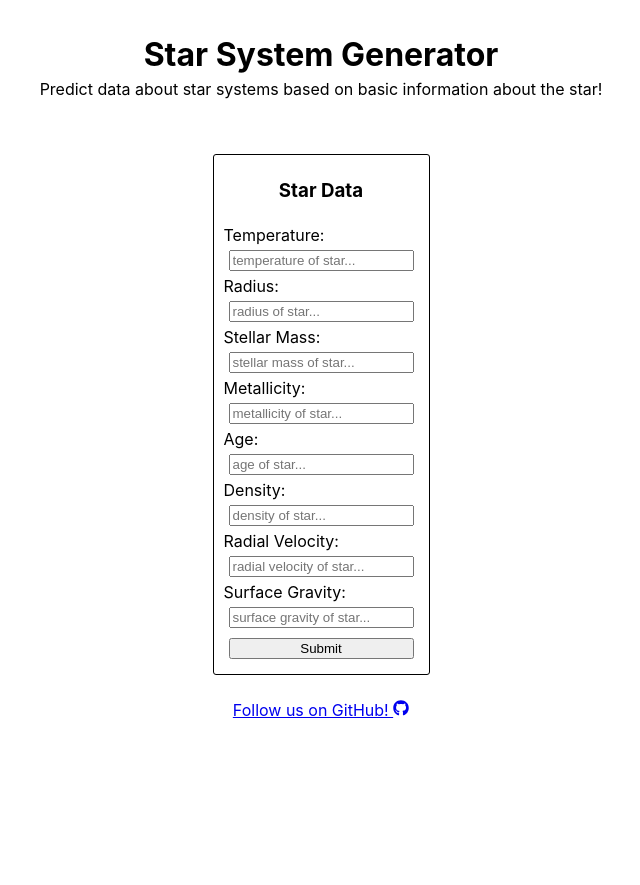
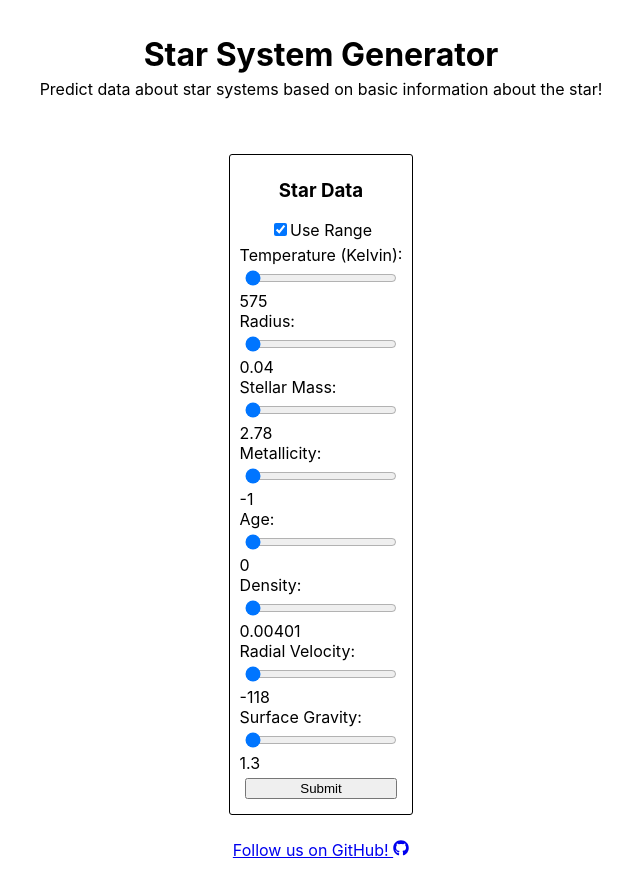
Before and after one commit to leiDnedyA/interactive-exoplanet-predictor, a React (Create React App) app in the folder client/: page / in a window 1280 px wide. Shown: the whole page, without its empty margins (319-959 px from the left). Before the commit the page ends 800 px from the top, so only its background shows below. Built offline with nearby package versions, Linux system fonts and the light colour scheme.

Commit message:
Added option to use range input instead of text

```diff
--- /dev/null
+++ b/client/src/elements/RangeForm.js
@@ -0,0 +1,114 @@
+import React, { useState } from "react";
+
+/**
+ *
+ * Shape of inputFields:
+ * [
+ *      {
+ *          'label': string,
+ *          'name': string,
+ *          'min': number,
+ *          'max': number,
+ *      }
+ * ]
+ *
+ */
+// const RangeForm = ({ inputFields, className, onSubmit }) => {
+//     const fieldElements = []
+
+//     //creates a stateful object containing the inputs and their current values
+//     const [inputValues, setInputValues] = useState(
+//         inputFields.reduce((prev, input) => {
+//             prev[input.name] = input.min;
+//             return prev;
+//         }, {})
+//     )
+
+//     for (let i in inputFields) {
+//         //styles string in different ways
+//         let field = inputFields[i];
+//         let labelText = field.label;
+
+//         //creates elements based on string
+//         let label = <label key={`label${i}`} for={field.name}>{labelText}:</label>
+//         let output = <output>{inputValues[field]}</output>
+//         let input = <input
+//             key={`input${i}`} className="input text-input" name={field.name} type="range"
+//             defaultValue={field.min} min={field.min} max={field.max} step={(field.max - field.min) / 25}
+//             onChange={(e)=>{
+//                 setInputValues((inputVals)=>{
+//                     inputVals[field.name] = parseFloat(e.target.value);
+//                     return inputVals;
+//                 });
+
+//             }}
+//             />
+
+//         //adds elements to fieldElements list
+//         fieldElements.push(label);
+//         fieldElements.push(input);
+//         fieldElements.push(output);
+//     }
+
+//     return <form className={className ? className : ''} onSubmit={onSubmit}>
+//         {fieldElements}
+//         <input className="input submit-button" type="submit" value="Submit" />
+//     </form>
+// }
+
+class RangeForm extends React.Component {
+
+    constructor({ className, inputFields, onSubmit }) {
+        super({ className, inputFields, onSubmit });
+
+        this.fieldElements = []
+
+        this.state = inputFields.reduce((prev, input) => {
+            prev[input.name] = input.min;
+            return prev;
+        }, {});
+
+        for (let i in inputFields) {
+            //styles string in different ways
+            let field = inputFields[i];
+            let labelText = field.label;
+
+            //creates elements based on string
+            let label = <label key={`label${i}`} htmlFor={field.name}>{labelText}:</label>
+            // let output = <output key={`output${i}`}>{this.state[field.name]}</output>
+            let input = <input
+                key={`input${i}`} className="input text-input" name={field.name} type="range"
+                defaultValue={field.min} min={field.min} max={field.max} step={(field.max - field.min) / 25}
+                onChange={(e) => {
+                    let newState = {}
+                    newState[field.name] = parseFloat(e.target.value);
+                    this.setState(newState);
+                }}
+            />
+
+            //adds elements to fieldElements list
+            this.fieldElements.push(label);
+            this.fieldElements.push(input);
+            // this.fieldElements.push(output);
+        }
+
+    }
+
+    render() {
+
+        return <form className={this.props.className ? this.props.className : ''} onSubmit={this.props.onSubmit}>
+            {   //Filters through elements and adds text stating the current values
+                this.fieldElements.reduce((prev, curr, i) => {
+                    prev.push(curr);
+                    if (curr.type == 'input') {
+                        prev.push(<output key={`output${i}`}>{this.state[curr.props.name]}</output>)
+                    }
+                    return prev
+                }, [])}
+            <input className="input submit-button" type="submit" value="Submit" />
+        </form>
+    }
+
+}
+
+export default RangeForm
--- a/client/src/pages/DataEntry.js
+++ b/client/src/pages/DataEntry.js
@@ -1,10 +1,14 @@
 import './DataEntry.css';
 import { useNavigate } from 'react-router-dom';
 import TextForm from '../elements/TextForm'
+import RangeForm from '../elements/RangeForm';
+import { useState } from 'react';
 
 const DataEntry = () => {
 
     const navigate = useNavigate();
+
+    const [rangeEnabled, setRangeEnabled] = useState(true);
 
     //Handles form submit
     const handleSubmit = (e) => {
@@ -72,6 +76,17 @@ const DataEntry = () => {
             });
     }
 
+    const inputFields = [
+        { label: 'Temperature (Kelvin)', name: 'temperature', min: 575, max: 29300 },
+        { label: 'Radius', name: 'radius', min: 0.04, max: 83.8 },
+        { label: 'Stellar Mass', name: 'stellar_mass', min: 2.78, max: 10.94 },
+        { label: 'Metallicity', name: 'metallicity', min: -1, max: .48 },
+        { label: 'Age', name: 'age', min: 0, max: 14.9 },
+        { label: 'Density', name: 'density', min: 0.00401, max: 114 },
+        { label: 'Radial Velocity', name: 'radial_velocity', min: -118, max: 244.99 },
+        { label: 'Surface Gravity', name: 'surface_gravity', min: 1.3, max: 5.52 },
+    ]
+
     return <div className="DataEntry flex-card">
         <h3>Star Data</h3>
         {/* <form className="data-entry-form" onSubmit={handleSubmit}>
@@ -81,7 +96,18 @@ const DataEntry = () => {
             <input id="circumference-input" className="input text-input" name="circumference" type="text" placeholder="circumference of star..." />
             <input className="input submit-button" type="submit" value="Submit" />
         </form> */}
-        <TextForm
+
+        <div>
+
+            <input type="checkbox" name="useRange" defaultChecked onChange={()=>{setRangeEnabled(v=>!v)}}/><label htmlFor='useRange'>Use Range</label>
+
+        </div>
+
+        {rangeEnabled ? <RangeForm
+            className="data-entry-form"
+            inputFields={inputFields}
+            onSubmit={handleSubmit}
+        /> : <TextForm
             className="data-entry-form"
             textFields={[
                 'temperature',
@@ -93,7 +119,10 @@ const DataEntry = () => {
                 'radial_velocity',
                 'surface_gravity',]}
             onSubmit={handleSubmit}
-        />
+        />}
+
+
+
     </div>
 }
 
```
